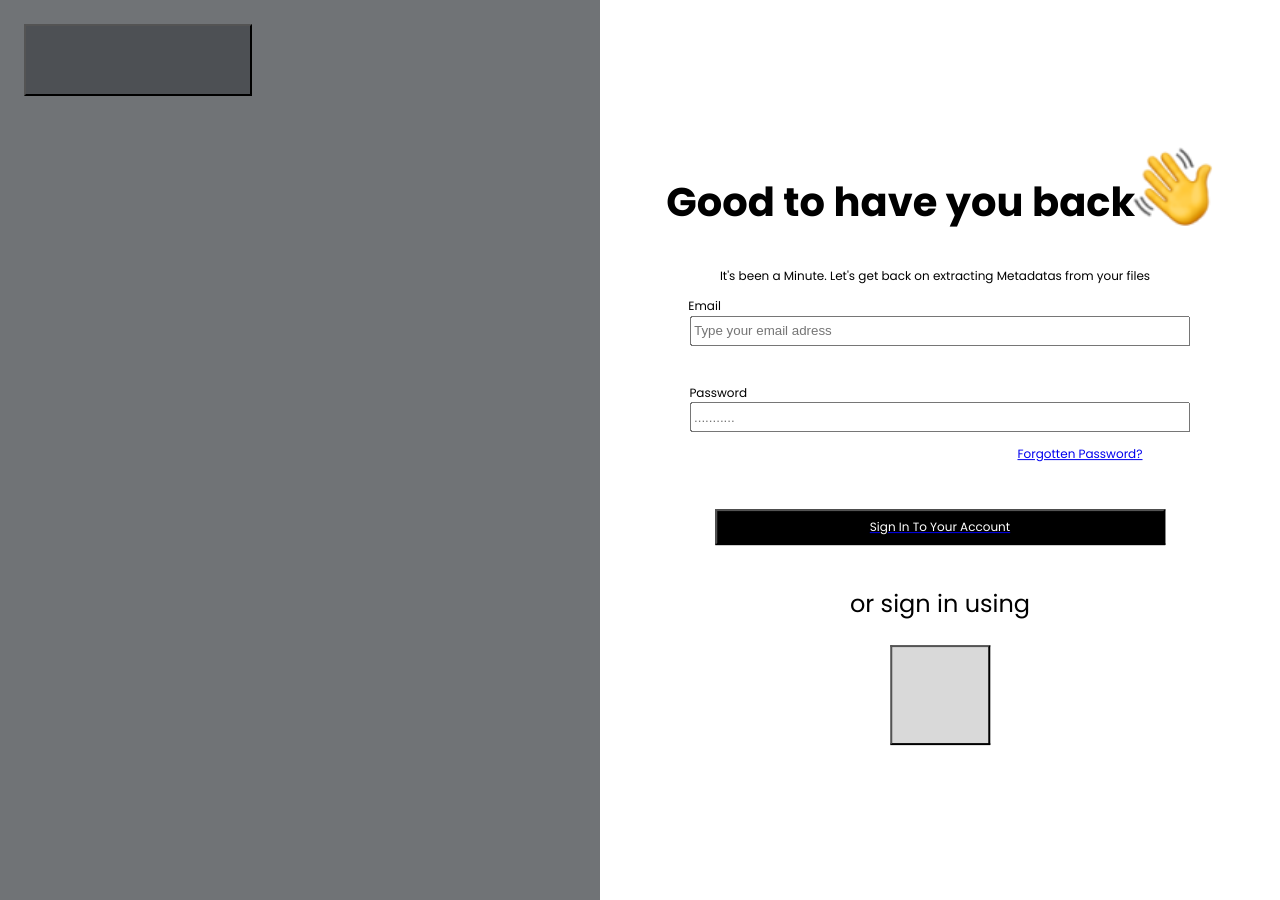
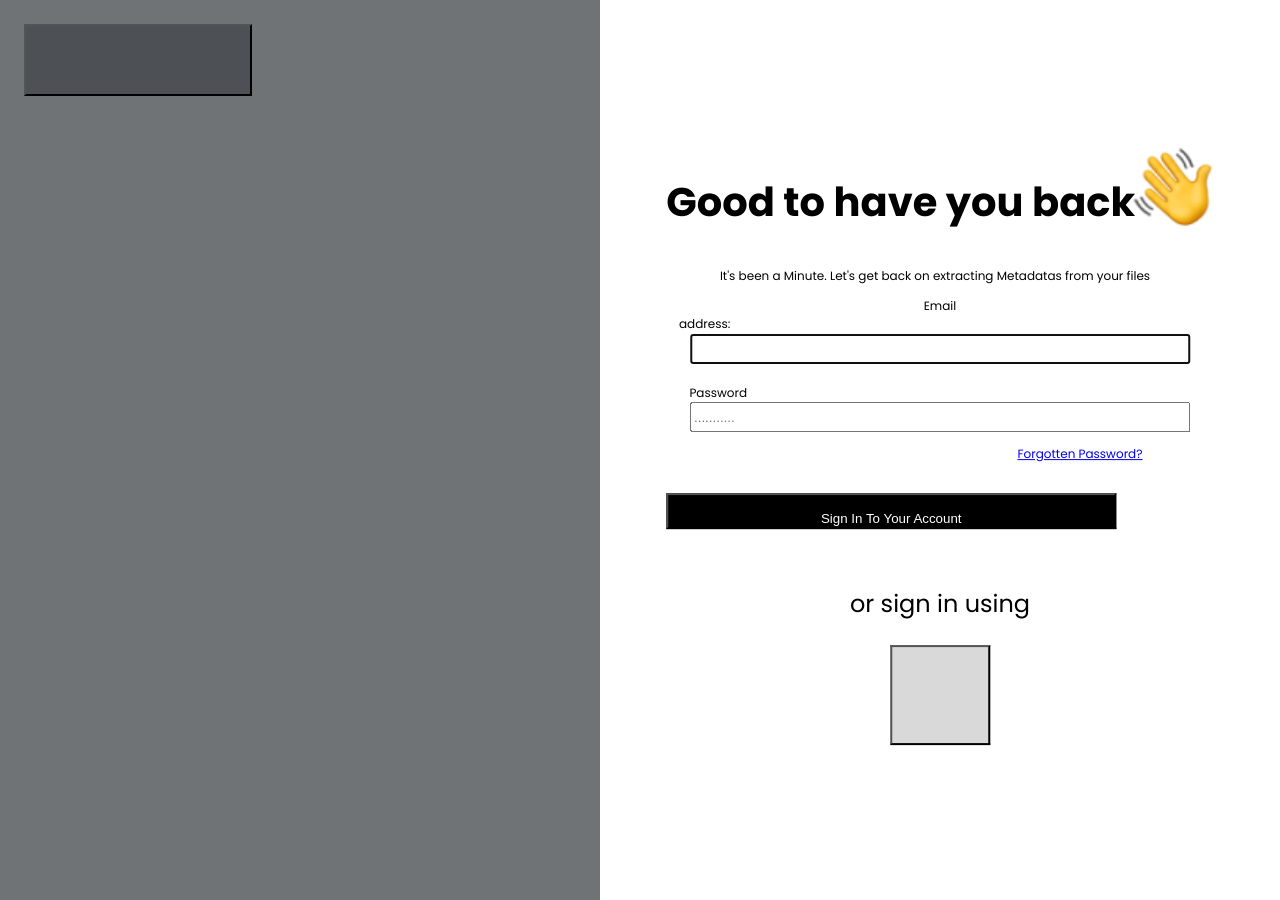
Before and after one commit to zuri-training/proj_fetch_meta_data_team_83, a Django app: template fetch_metadata/templates/api/login.html in a window 1280 px wide. Run offline with Django 4.2, Linux system fonts and the light colour scheme; the template is opened without the code that fills it: values that come from a table or form of the project are taken from there, others are empty.

Commit message:
updating the login page

```diff
--- a/fetch_metadata/api/forms.py
+++ b/fetch_metadata/api/forms.py
@@ -12,26 +12,7 @@ class SignupForm(UserCreationForm):
 class CustomUserLoginForm(AuthenticationForm):
     class Meta:
         model = UserModel
-        fields = ['email','password']
-
-    def clean(self):
-        email = self.cleaned_data.get('email')
-        password = self.cleaned_data.get('password')
-
-        if email and password:
-            self.user_cache = authenticate(email=email,
-  password=password)
-            if self.user_cache is None:
-                self.user_cache = authenticate(email=email, password=password)
-                raise forms.ValidationError(
-                        self.error_messages['invalid_login'],
-                        code='invalid_login',
-                        params={'username': self.username_field.verbose_name},
-                   )
-            else:
-                self.confirm_login_allowed(self.user_cache)
-
-        return self.cleaned_data
+        # fields = ('email','password')
 
 
 class UploadForm():
--- a/fetch_metadata/static/login.css
+++ b/fetch_metadata/static/login.css
@@ -73,7 +73,7 @@ h1 {
 .L1 {
   margin-right: 86%;
 }
-#email {
+.email {
   width: 500px;
   height: 30px;
   margin: 1px;
@@ -82,7 +82,7 @@ h1 {
 .L2 {
   margin-right: 81%;
 }
-#password {
+.password {
   width: 500px;
   height: 30px;
   margin: 0.5px;
--- a/fetch_metadata/templates/api/login.html
+++ b/fetch_metadata/templates/api/login.html
@@ -17,50 +17,87 @@
   <!--H1 tag and image tag flexed side by side-->
           <div class="side" >
               <img class="wave"  height="80px" src="{% static 'img/wave.png'%}" />
-    <h1
-    >
-    Good to have you back
-    </h1>
+              <h1>Good to have you back</h1>
           </div>
 
           <p class="px" >
       It's  been a Minute. Let's get back on extracting Metadatas from your
       files
           </p>
-    <form>
-      <label class="L1"  for="email">Email</label>
+          <form id="form" action="{% url 'api:login' %}"
+role="form"    method="POST">
+              {% csrf_token %}
+              {% comment %}{{form.as_p}}{% endcomment %}
+              <input type="hidden" name="next" value="{{ next }}" />
+
+              <div
+                                                    id="div_id_username"
+                                                    class="clearfix control-group {% if form.username.errors %}error{% endif %}">
+                  <div class="form-group">
+                      <label class="L1" for="{{form.username.id_for_label}}">{{form.username.label_tag}}</label>
                       <input
-        id="email"
-        type="email"
-        placeholder="Type your email adress"
+                         class="email"         type="email"
+                                  name="{{form.username.name}}"
+                                  maxlength="{{form.username.field.max_length}}"
+                                  autocapitalize="off"
+                                  autocorrect="off"
+                                  class="form-control textinput textInput"
+                                  id="{{form.username.id_for_label}}"
+                     placehoder="Type your email address"             required
+                                  autofocus
+                                  {%
+                                  if
+                                  form.username.value
+                                  %}value="{{ form.username.value }}"
+                                  {%
+                                  endif
+                                  %}
+                                />
+                                {% if form.username.errors %}
+                                <p class="text-error">{{ form.username.errors|striptags }}</p>
+                                {% endif %}
+                  </div>
+            </div>
+      <!-- Password placeholder and forgot password link arranged -->
+            <div
+                    id="div_id_password"
+                    class="clearfix control-group {% if form.password.errors %}error{% endif %}"
+                          >
+                 <div class="form-group">
+                      <label class="L2"                        for="{{form.password.id_for_label}}">Password</label>
+                              <input
+                                type="password"
+                                name="{{form.password.name}}"
+                                maxlength="{{form.password.field.max_length}}"
+                                autocapitalize="off"
+                                        placeholder="..........."
+                                autocorrect="off"
+                                class="password form-control textinput textInput"
+                                id="{{form.password.id_for_label}}"
+                                placeholder="Type your password"
                                 required
                               />
-      <!-- Password placeholder and forgot password link arranged -->
-      <div>
+                              {% if form.password.errors %}
+                              <p class="text-error">{{ form.password.errors|striptags }}</p>
+                              {% endif %}
+                            </div>
+                <p class="p3"><a href="{% url 'api:password_reset'%}">Forgotten Password? </a></p>
                 <br />
-      <label class="L2"   for="password">Password</label>
-      <input
-        id="password"
-        type="password"
-        placeholder="..........."
-        required
-      />
-      <p class="p3"><a href="#">Forgotten Password? </a></p>
-      <br />
-      </div>
+
             </div>
 
+
+                <input
+                                type="submit"
+                                name="submit"
+                                value="Sign In To Your Account"
+
+                                class="btn2 btn-primary form-control"
+                                id="submit-id-submit"
+                              />
+    </form>
       <!-- All elements in lower right side -->
-      <div class="lower"
-      >
-     <a href="#"> <button
-
-        class="btn2"
-      >
-        Sign In To Your Account
-      </button>
-    </a>
-    </form>
+            <div class="lower">
       <br>
       <p class="p4"
       >
--- a/fetch_metadata/templates/api/signup.html
+++ b/fetch_metadata/templates/api/signup.html
@@ -53,8 +53,8 @@
                                 </div>
                               </div>
                               <div
-                              id="div_id_username"
-                              class="clearfix control-group {% if form.username.errors %}error{% endif %}"
+                              id="div_id_email"
+                              class="clearfix control-group {% if form.email.errors %}error{% endif %}"
                             >
                               <div class="form-group">
                                   <label for="{{form.email.id_for_label}}">{{form.email.label_tag}}</label>
```
Lines whose indentation alone changed are shown as unchanged.
